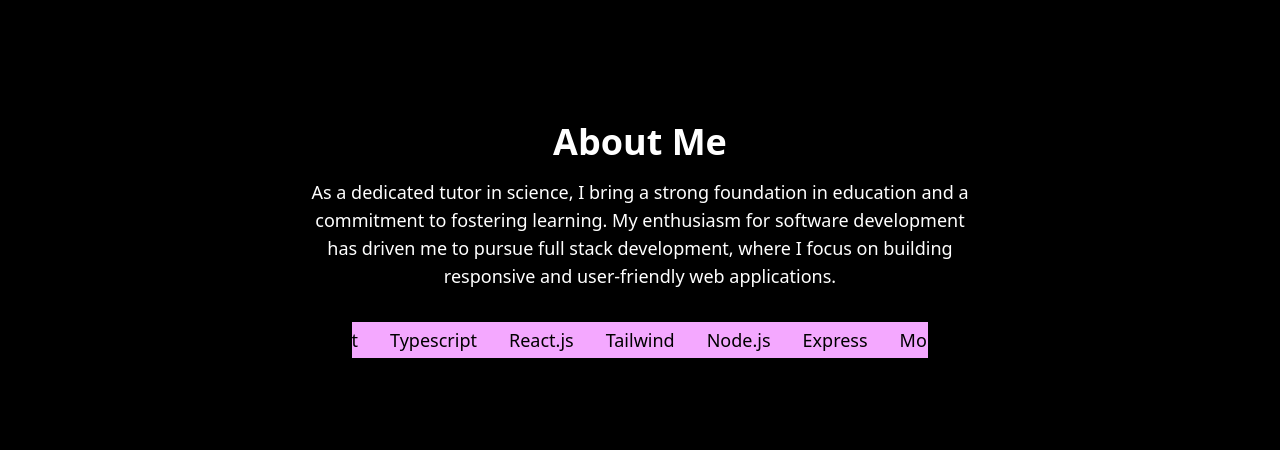
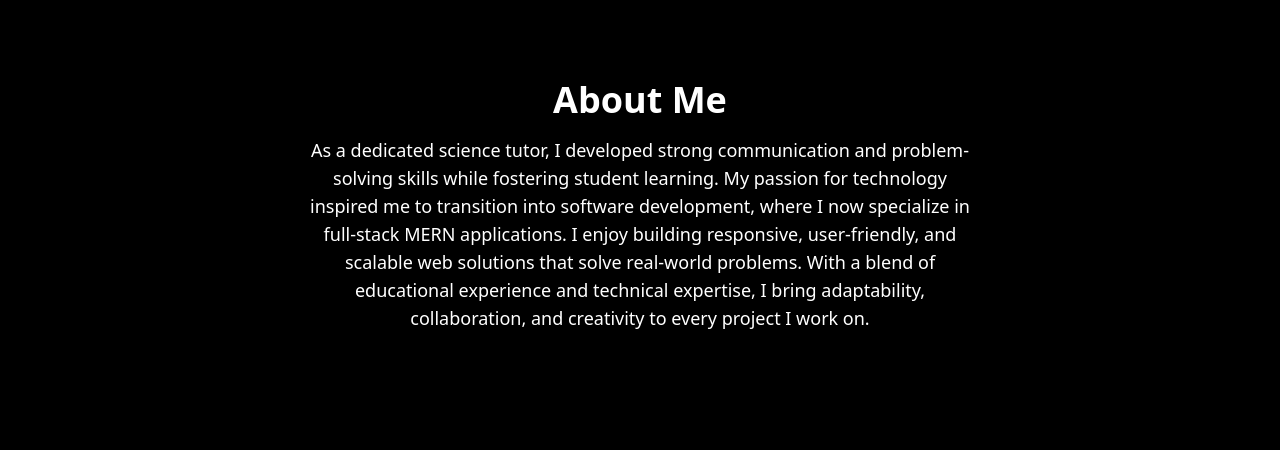
Before and after one commit to Aabifunmi40/My-world, a React (Vite) app: page / in a window 1280 px wide. Shown: the part 960-1410 px from the top of the page. Built offline with nearby package versions, Linux system fonts and the light colour scheme.

Commit message:
about me

```diff
--- a/src/sections/About.jsx
+++ b/src/sections/About.jsx
@@ -26,8 +26,12 @@ const About = () => {
         viewport={{ once: true }}
         transition={{ delay: 0.3, duration: 0.8 }}
       >
-        As a dedicated tutor in science, I bring a strong foundation in education and a commitment to fostering learning.
-        My enthusiasm for software development has driven me to pursue full stack development, where I focus on building responsive and user-friendly web applications.
+        As a dedicated science tutor, I developed strong communication and problem-solving skills while fostering student
+        learning. My passion for technology inspired me to transition into software development,
+         where I now specialize in full-stack MERN applications. I enjoy building responsive, user-friendly, and
+         scalable web solutions that solve real-world problems.
+        With a blend of educational
+        experience and technical expertise, I bring adaptability, collaboration, and creativity to every project I work on.
       </motion.p>
 
 
@@ -38,7 +42,7 @@ const About = () => {
           animate={{ x: "-100%" }}
           transition={{
             repeat: Infinity,
-            duration: 10,
+            duration: 40,
             ease: "linear"
           }}
         >
```
